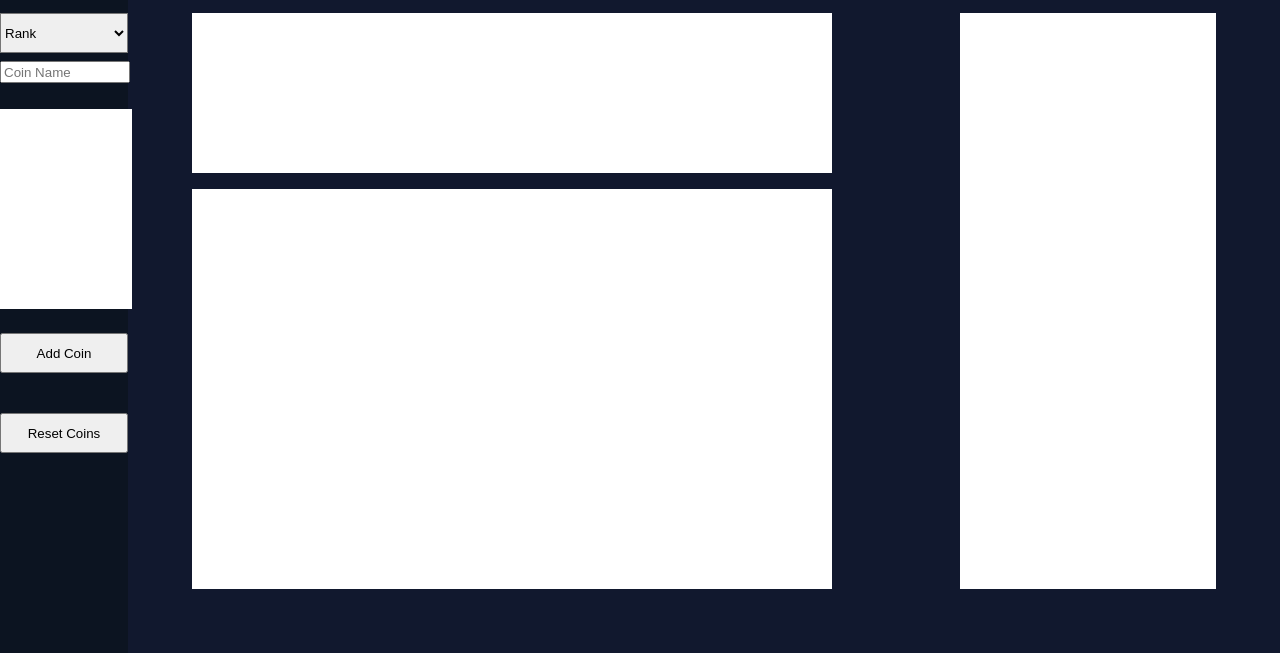
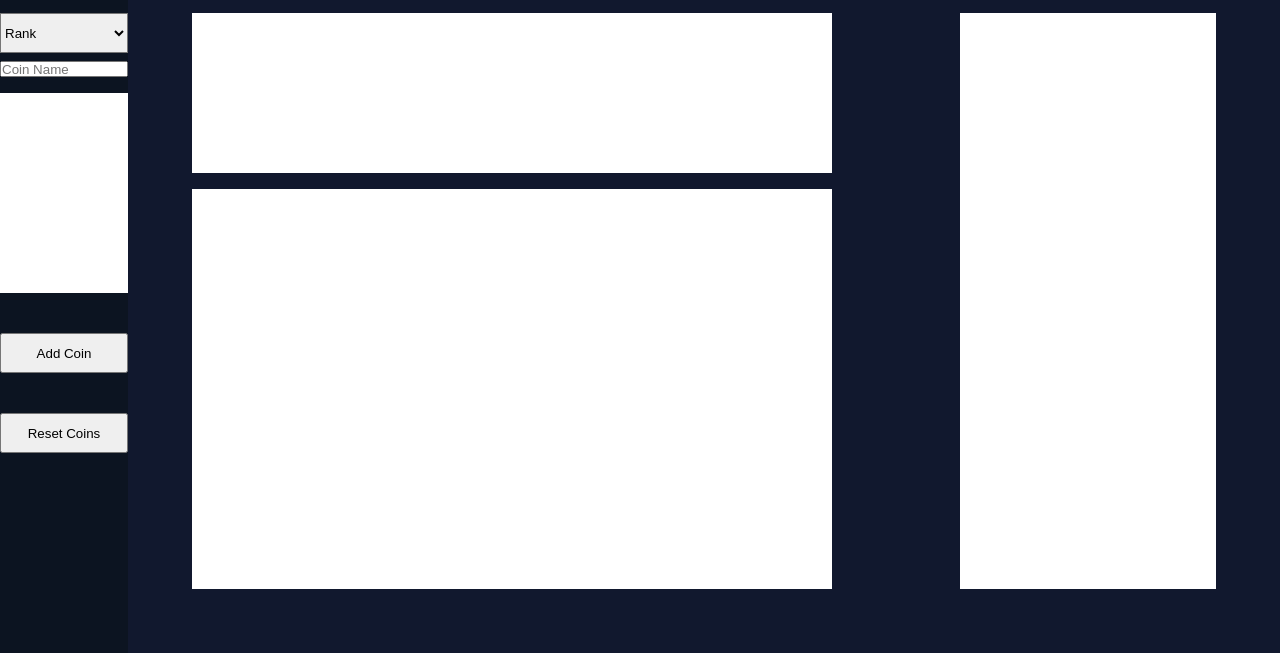
Before and after one commit to dader34/phase-1-project, a website: page index.html in a window 1280 px wide. Shown: the part 147-800 px from the top of the page. Drawn offline with Linux system fonts and the light colour scheme.

Commit message:
fix search bar and ul sizing

```diff
--- a/css/style.css
+++ b/css/style.css
@@ -103,18 +103,20 @@ select#filter{
 
 input#search{
     position: inherit;
+    margin: 0;
+    padding: 0;
     top:26%;
-    width: 95%;
+    width: 100%;
     height: 2%;
 }
 
 ul#results{
     position: inherit;
-    display: flex;
-    flex-direction: column;
+    margin: 0;
+    padding: 0;
     list-style-type: none;
     top:30%;
-    width: 72%;
+    width: 100%;
     height: 25%;
     overflow-y: scroll;
     overflow-x: hidden;
--- a/index.html
+++ b/index.html
@@ -25,7 +25,7 @@
             <option value="priceHighest">Price: High to Low</option>
             <option value="priceLowest">Price: Low to High</option>
         </select>
-        <input type="text" id="search" placeholder="Coin Name">
+        <input type="search" id="search" placeholder="Coin Name">
         <ul name="results" id="results"></ul>
         <button id="addCoin">Add Coin</button>
         <button id="reset">Reset Coins</button>
```
